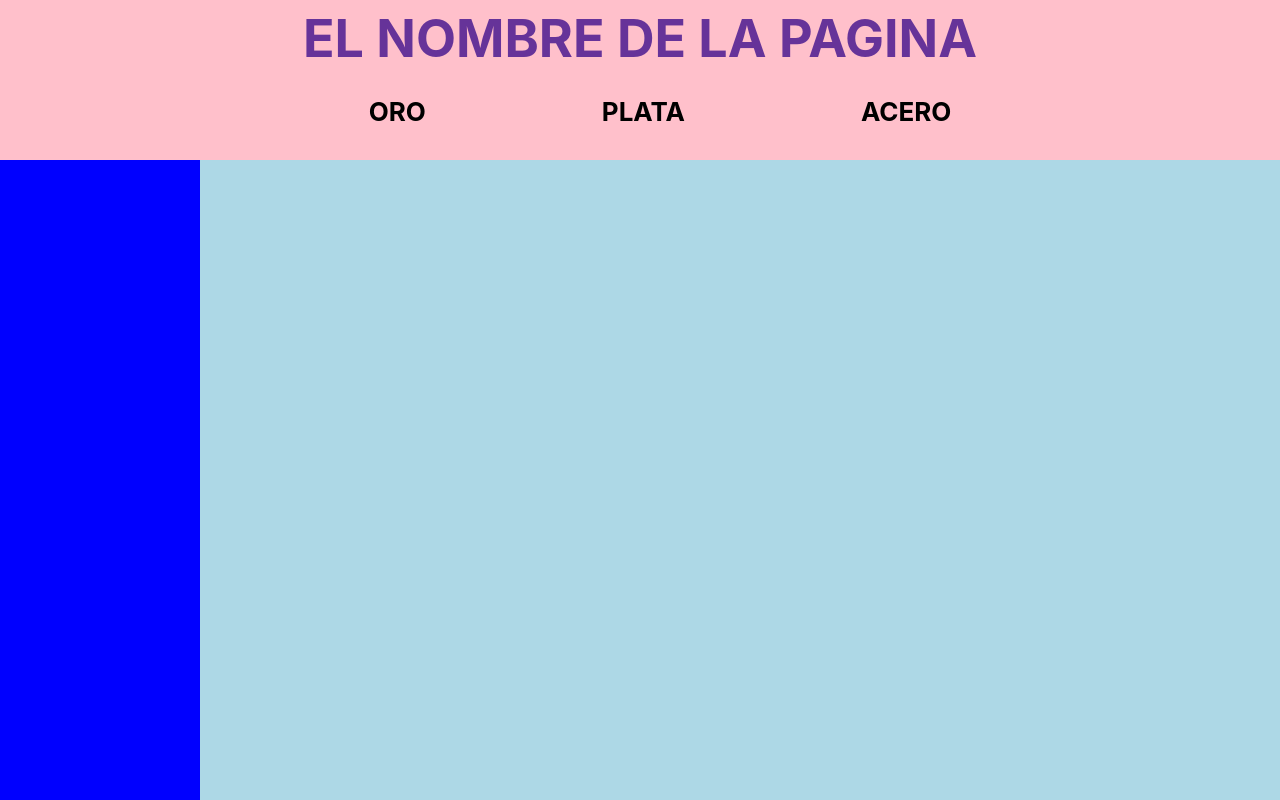
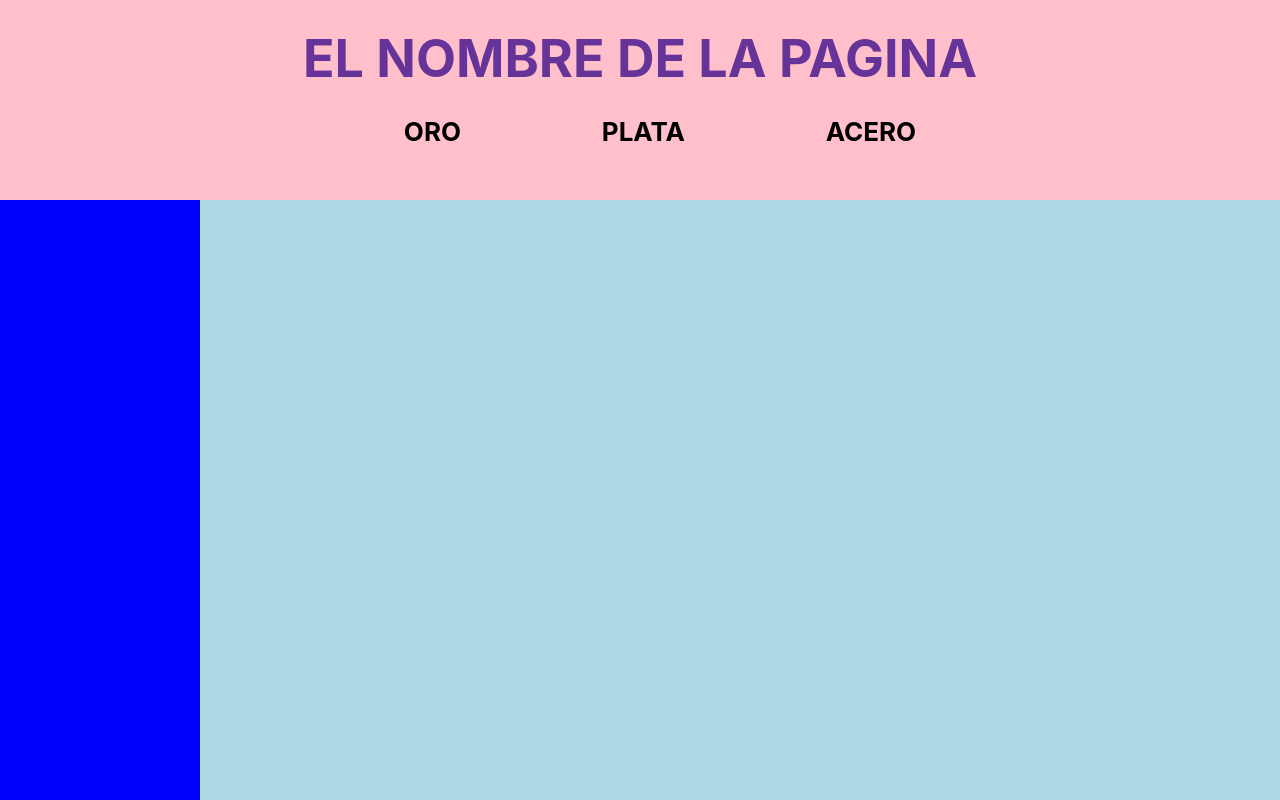
Before and after one commit to notsag01/react-tp2, a React (Create React App) app in the folder tp2/: page / in a window 1280 px wide. Shown: the top 800 px of the page. Built offline with nearby package versions, Linux system fonts and the light colour scheme.

Commit message:
20211213commit

```diff
--- a/tp2/src/App.css
+++ b/tp2/src/App.css
@@ -15,7 +15,7 @@
 
 .App-header {
   background-color: pink;
-  /* min-height: 100vh; */
+  min-height: 25vh;
   height: 10rem;
   display: flex;
   flex-direction: column;
@@ -23,6 +23,7 @@
   justify-content: center;
   font-size: calc(10px + 2vmin);
   color: white;
+
 }
 
 .App-link {
--- a/tp2/src/componentes/navbar.css
+++ b/tp2/src/componentes/navbar.css
@@ -2,7 +2,7 @@
     list-style: none;
     color: black;
     font-weight: bold;
-    padding: .5rem;
+    padding: .4rem;
     display: inline;
-    margin: 0 5rem;
+    margin: 0 4rem;
 }
```
Also changed, not shown: tp2/src/componentes/nav-lat.jsx (line endings or trailing spaces).
